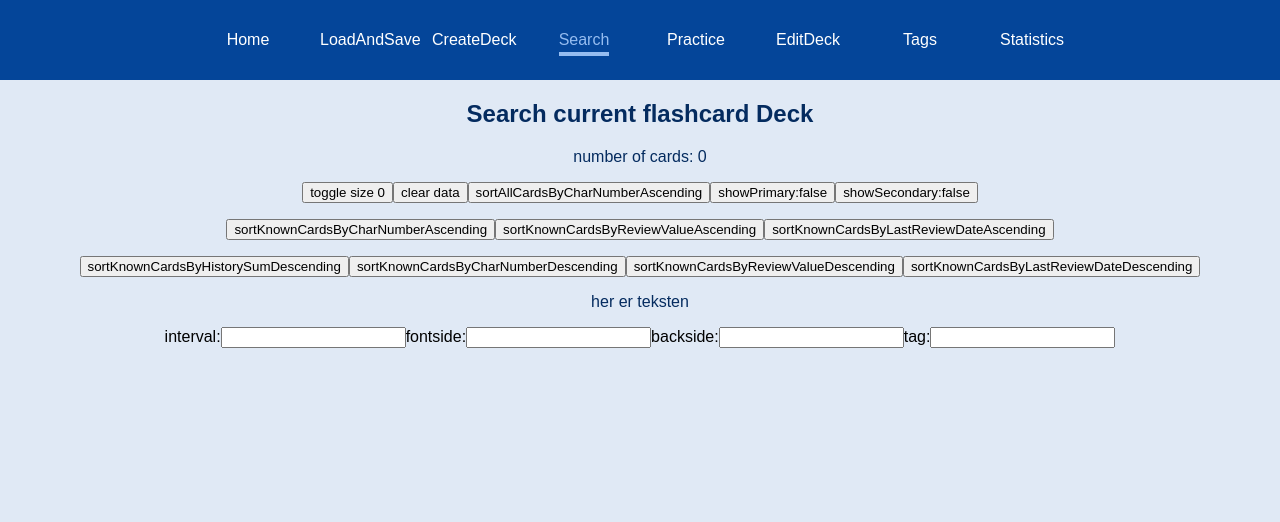
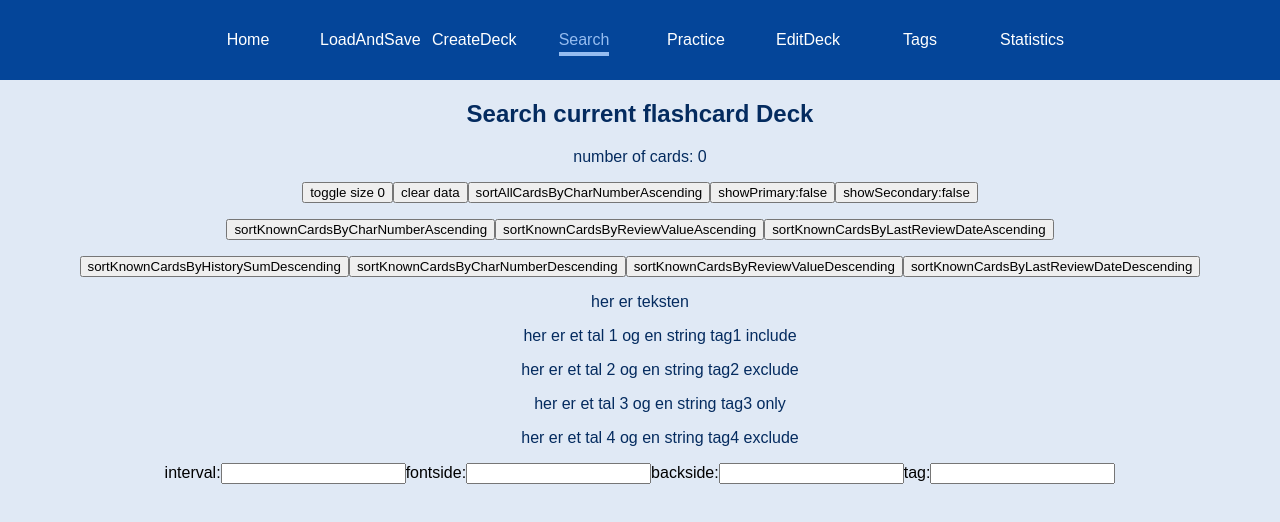
Before and after one commit to Weiqifan1/hanzimining, a React (Create React App) app: page /searchflashcards in a window 1280 px wide. Shown: the top 522 px of the page. Built offline with nearby package versions, Linux system fonts and the light colour scheme.

Commit message:
2023-03-11_2102_lavetNyComponentTilHverTagSortingField

```diff
--- a/src/components/AutocompleteField.tsx
+++ /dev/null
@@ -1,31 +0,0 @@
-import React, {PropsWithChildren, useState} from "react";
-import {FlashCardDeck} from "../interfaces/flashcarddeck";
-import DisplayTagItem from "./DisplayTagItem";
-
-const AutocompleteField: React.FC<{content: Record<string, string>, setfunction: any }> =
-    (props: PropsWithChildren<{content: Record<string, string>}>, setfunction: any) => {
-
-
-    const display: JSX.Element = <section>
-        <p>her er teksten</p>
-
-    </section>
-
-    return display
-
-}
-
-export default AutocompleteField
-
-    /*
-<button type="button" onClick={() => sortAllCharsAlphabetically()}>showAllTags</button>
-<button type="button" onClick={() => displayByChosenTitle()}>filterByTitleSubstring</button>
-<input type="tagToRemove" value={tagSubstringSearchField} onChange={handleChangeToTagsubstringSearchField} />
-<ul>
-    {currentTagListToDisplay.map((eachMap: string[]) =>(
-        <DisplayTagItem TagItem={eachMap}/>
-    ))}
-</ul>
-*/
-
-//slut
--- /dev/null
+++ b/src/components/TagFilteringComponent.tsx
@@ -0,0 +1,22 @@
+import React, {PropsWithChildren, useState} from "react";
+import {FlashCardDeck} from "../interfaces/flashcarddeck";
+import DisplayTagItem from "./DisplayTagItem";
+import CardComponent from "./CardComponent";
+
+
+const TagFilteringComponent: React.FC<{content: Record<string, string>, setFunction: any, eachKey: number, eachValue: string}> =
+    (props) => {
+
+        const display: JSX.Element = <section>
+            <p>her er et tal {props.eachKey} og en string {props.eachValue}</p>
+
+        </section>
+
+        return display
+
+    }
+
+export default TagFilteringComponent
+
+
+//slut
--- /dev/null
+++ b/src/components/TagFilteringComponentList.tsx
@@ -0,0 +1,37 @@
+import React, {PropsWithChildren, useState} from "react";
+import {FlashCardDeck} from "../interfaces/flashcarddeck";
+import DisplayTagItem from "./DisplayTagItem";
+import CardComponent from "./CardComponent";
+import TagFilteringComponent from "./TagFilteringComponent";
+
+const TagFilteringComponentList: React.FC<{content: Record<string, string>, setfunction: any }> =
+    (props) => {
+
+    const contentList = (input: Record<string, string>): [number, string][] => {
+        const allKeys: number[] = Object.keys(input).map(each => parseInt(each)).sort()
+        var res: [number, string][] = [];
+        for (let i = 0; i < allKeys.length; i++) {
+            const eachKey: number = allKeys[i]
+            const eachVal: string = input[eachKey]
+            res.push([eachKey, eachVal])
+        }
+        return res;
+    }
+
+    const display: JSX.Element = <section>
+        <p>her er teksten</p>
+        <ul>
+            {contentList(props.content).map((item) => (
+                <TagFilteringComponent content={props.content} setFunction={props.setfunction} eachKey={item[0]} eachValue={item[1]} />
+                ))}
+        </ul>
+    </section>
+
+    return display
+
+}
+
+export default TagFilteringComponentList
+
+
+//slut
--- a/src/pages/SearchFlashcards.tsx
+++ b/src/pages/SearchFlashcards.tsx
@@ -7,7 +7,7 @@ import {FlashCard} from "../interfaces/flashcard";
 import {bindActionCreators} from "redux";
 import CardDisplay from "../interfaces/cardDisplay";
 import DisplayTags from "../components/DisplayTags";
-import AutocompleteField from "../components/AutocompleteField";
+import TagFilteringComponentList from "../components/TagFilteringComponentList";
 
 const SearchFlashcards: React.FunctionComponent<IPage> = props => {
 
@@ -221,6 +221,13 @@ const SearchFlashcards: React.FunctionComponent<IPage> = props => {
         return result
     }
 
+    const tempAuto: Record<string, string> = {
+        "1": "tag1 include",
+        "4": "tag4 exclude",
+        "2": "tag2 exclude",
+        "3": "tag3 only"
+    }
+
     return <section>
         <h1>Search current flashcard Deck</h1>
         <p>number of cards: {characterSRSstate.cards.length}</p>
@@ -239,7 +246,7 @@ const SearchFlashcards: React.FunctionComponent<IPage> = props => {
         <button type="button" onClick={sortByReviewNumberDescending}>sortKnownCardsByReviewValueDescending</button>
         <button type="button" onClick={sortByLastReviewDateDescending}>sortKnownCardsByLastReviewDateDescending</button>
         <p></p>
-        <AutocompleteField content={characterSRSstate.tags} setfunction={doSetLocalTagsFilter}/>
+        <TagFilteringComponentList content={tempAuto} setfunction={doSetLocalTagsFilter}/>
         <label htmlFor="interval">interval:</label>
         <input type="text" id="interval" name="interval" value={numberIntervalFilter} onChange={handleChangeNumberIntervalFilter} />
         <label htmlFor="fontside">fontside:</label>
@@ -250,6 +257,7 @@ const SearchFlashcards: React.FunctionComponent<IPage> = props => {
         <input type="text" id="tag" name="tag" value={tagSubstringFilter} onChange={handleChangeTagSubstringFilter} />
         <CardListComponent data={displayChars} cardDisplay={cardDisplayLocalState}/>
     </section>
+    //characterSRSstate.tags
 };
 
 
```
